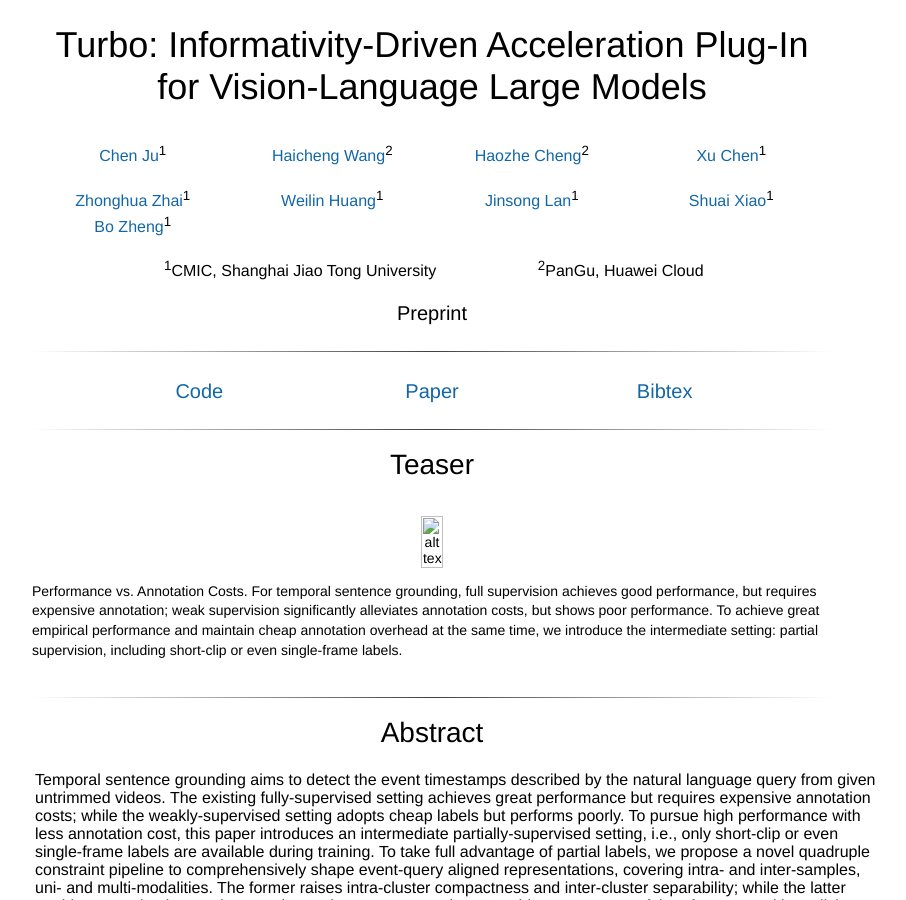
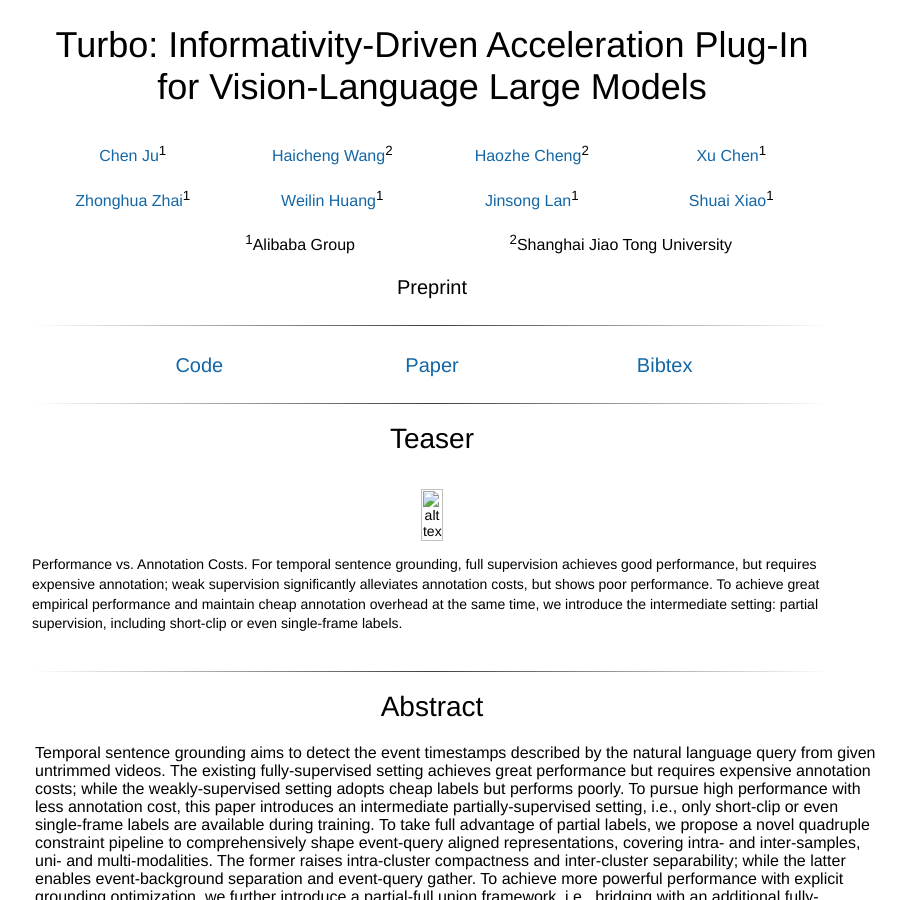
Before and after one commit to ju-chen/Voide1220.github.io, a Jekyll site: the page turbo/index.html, which Jekyll copies as it is, in a window 1280 px wide and 900 px high. Shown: the whole window, without its empty margins (208-1114 px from the left). Built offline with Jekyll 4.4.1, drawn with Linux system fonts in a browser that asks for light colours; some web fonts are replaced.

Commit message:
Update index.html

```diff
--- a/turbo/index.html
+++ b/turbo/index.html
@@ -227,12 +227,12 @@
                 </center>
             </tr>
 
-                </td>
+<!--                 </td>
                     <td align="center" width="160px">
               <center>
                 <span style="font-size:16px"><a href="https://scholar.google.com.hk/citations?user=61b6eYkAAAAJ&hl=zh-CN">Bo Zheng</a><sup>1</sup></span>
                 </center>
-            </tr>
+            </tr>		 -->
 
 
         </tbody></table><br>
@@ -248,14 +248,14 @@
                 </td>
                     <td align="center" width="300px">
               <center>
-                    <span style="font-size:16px"><sup>1</sup>CMIC, Shanghai Jiao Tong University</span>
+                    <span style="font-size:16px"><sup>1</sup>Alibaba Group</span>
                 </center>
 
 
                 </td>
                     <td align="center" width="300px">
               <center>
-                    <span style="font-size:16px"><sup>2</sup>PanGu, Huawei Cloud</span>
+                    <span style="font-size:16px"><sup>2</sup>Shanghai Jiao Tong University</span>
                 </center>
                 </td>
         </tr></tbody>
```
